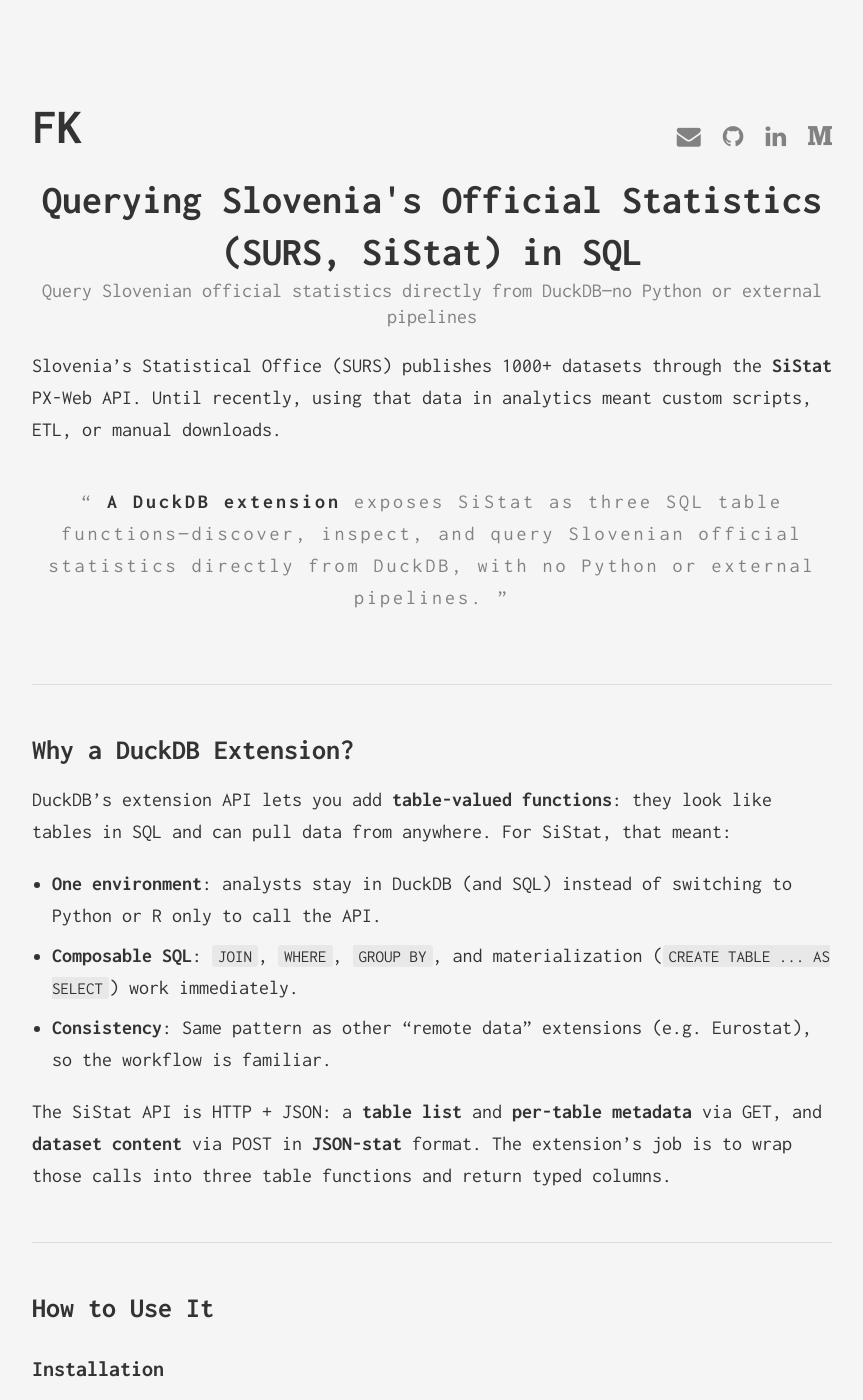
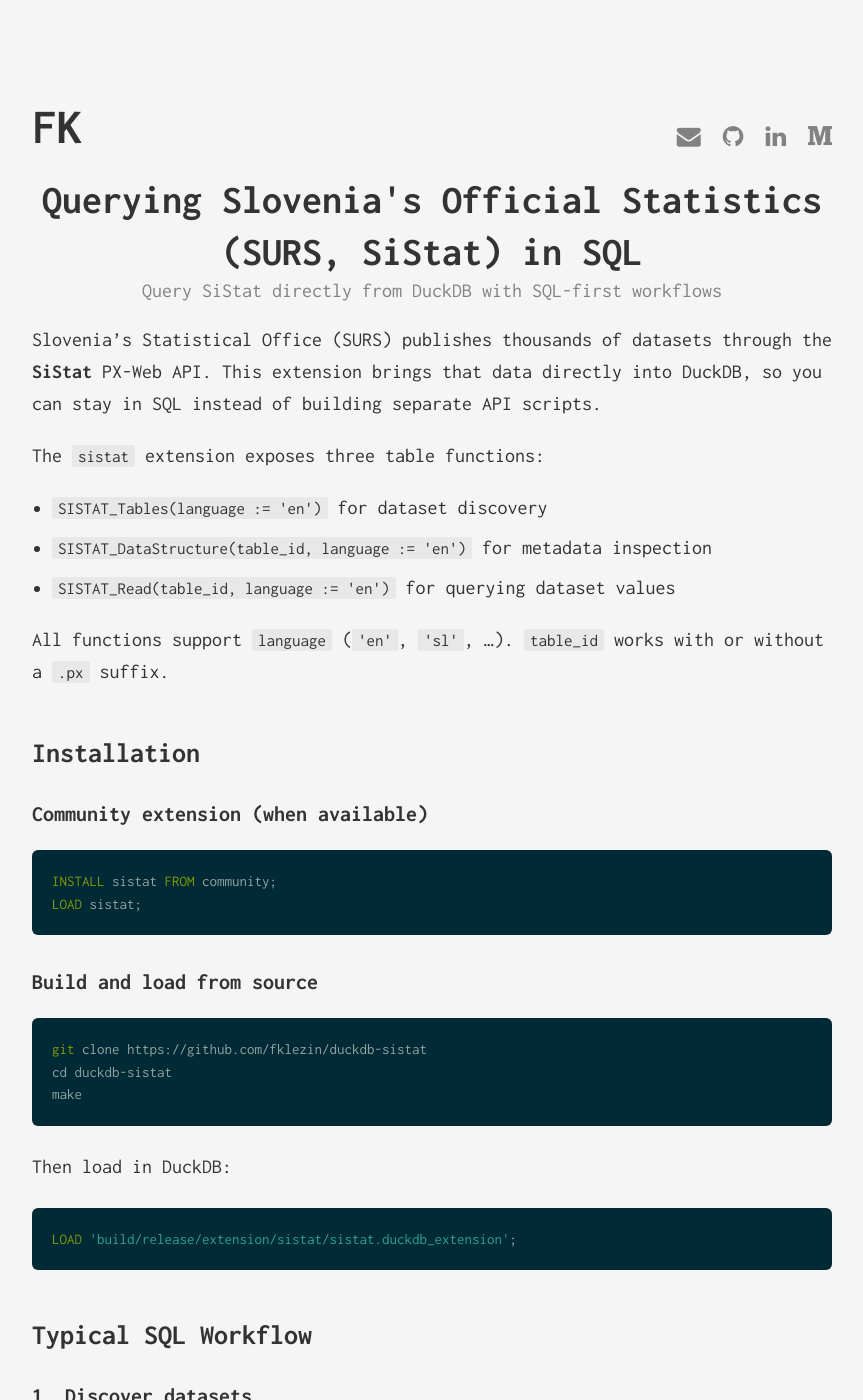
Before and after one commit to fklezin/fklezin.github.io, a Jekyll site: the page built from _posts/2026-03-03-querying-slovenia-official-statistics-sql-duckdb-extension-sistat.md, in a window 1280 px wide and 1400 px high. Shown: the whole window, without its empty margins (208-1071 px from the left). Built offline with Jekyll 4.4.1, drawn with Linux system fonts in a browser that asks for light colours; some of the changed text lies outside the part shown.

Commit message:
Improve SISTAT DuckDB post content and formatting

````diff
--- a/_posts/2026-03-03-querying-slovenia-official-statistics-sql-duckdb-extension-sistat.md
+++ b/_posts/2026-03-03-querying-slovenia-official-statistics-sql-duckdb-extension-sistat.md
@@ -1,44 +1,34 @@
 ---
 layout: post
 title: "Querying Slovenia's Official Statistics (SURS, SiStat) in SQL"
-subtitle: "Query Slovenian official statistics directly from DuckDB—no Python or external pipelines"
+subtitle: "Query SiStat directly from DuckDB with SQL-first workflows"
 date: 2026-03-03 00:00:00
 categories: [data-engineering, duckdb, sql, open-data]
 tags: [duckdb, sistat, surs, slovenia, sql, px-web]
 author: Florijan Klezin
-excerpt: "A DuckDB extension that exposes Slovenia's SiStat (SURS) PX-Web API as three SQL table functions, so you can discover, inspect, and query Slovenian official statistics directly from DuckDB."
+excerpt: "A DuckDB extension that exposes Slovenia's SiStat (SURS) PX-Web API as SQL table functions, so you can discover datasets, inspect metadata, and query live data directly in DuckDB."
 ---
 
-Slovenia's Statistical Office (SURS) publishes 1000+ datasets through the **SiStat** PX-Web API. Until recently, using that data in analytics meant custom scripts, ETL, or manual downloads.
+Slovenia's Statistical Office (SURS) publishes thousands of datasets through the **SiStat** PX-Web API. This extension brings that data directly into DuckDB, so you can stay in SQL instead of building separate API scripts.
 
-> **A DuckDB extension** exposes SiStat as three SQL table functions—discover, inspect, and query Slovenian official statistics directly from DuckDB, with no Python or external pipelines.
+The `sistat` extension exposes three table functions:
 
----
+- `SISTAT_Tables(language := 'en')` for dataset discovery
+- `SISTAT_DataStructure(table_id, language := 'en')` for metadata inspection
+- `SISTAT_Read(table_id, language := 'en')` for querying dataset values
 
-## Why a DuckDB Extension?
+All functions support `language` (`'en'`, `'sl'`, ...). `table_id` works with or without a `.px` suffix.
 
-DuckDB's extension API lets you add **table-valued functions**: they look like tables in SQL and can pull data from anywhere. For SiStat, that meant:
+## Installation
 
-- **One environment**: analysts stay in DuckDB (and SQL) instead of switching to Python or R only to call the API.
-- **Composable SQL**: `JOIN`, `WHERE`, `GROUP BY`, and materialization (`CREATE TABLE ... AS SELECT`) work immediately.
-- **Consistency**: Same pattern as other "remote data" extensions (e.g. Eurostat), so the workflow is familiar.
-
-The SiStat API is HTTP + JSON: a **table list** and **per-table metadata** via GET, and **dataset content** via POST in **JSON-stat** format. The extension's job is to wrap those calls into three table functions and return typed columns.
-
----
-
-## How to Use It
-
-### Installation
-
-**From the DuckDB Community Repository (recommended):**
+### Community extension (when available)
 
 ```sql
 INSTALL sistat FROM community;
 LOAD sistat;
 ```
 
-**From source:**
+### Build and load from source
 
 ```bash
 git clone https://github.com/fklezin/duckdb-sistat
@@ -46,25 +36,26 @@
 make
 ```
 
-Then in DuckDB:
+Then load in DuckDB:
 
 ```sql
 LOAD 'build/release/extension/sistat/sistat.duckdb_extension';
 ```
 
-### Typical Workflow
+## Typical SQL Workflow
 
-1. **Discover tables** — List datasets and filter by keyword (e.g. demographics, population):
+### 1. Discover datasets
 
 ```sql
 SELECT title, table_id, updated
 FROM SISTAT_Tables(language := 'en')
-WHERE LOWER(title) LIKE '%demographics%'
 ORDER BY updated DESC
 LIMIT 5;
 ```
 
-2. **Inspect structure (optional)** — See dimensions and value codes before reading data:
+Use `table_id` in scripts; titles can change.
+
+### 2. Inspect table structure
 
 ```sql
 SELECT variable_code, variable_text, position, value_codes, value_texts
@@ -72,7 +63,9 @@
 ORDER BY position;
 ```
 
-3. **Query the data** — Use `SISTAT_Read` like a table; apply `WHERE` and `LIMIT` in SQL. Treat `NULL`, `''`, and `'-'` as missing; use `TRY_CAST(value AS DOUBLE)` for numeric analysis:
+This helps you find valid filter values before reading a full dataset.
+
+### 3. Query data directly
 
 ```sql
 SELECT
@@ -86,23 +79,60 @@
 LIMIT 500;
 ```
 
-For a reproducible snapshot:
+`value` is often text in PX datasets, so use `TRY_CAST` for numeric analysis.
+
+### 4. Materialize a reproducible snapshot
 
 ```sql
-CREATE TABLE population_snapshot AS
-SELECT CURRENT_TIMESTAMP AS snapshot_ts, *
-FROM SISTAT_Read('05C1002S', language := 'en');
+CREATE OR REPLACE TABLE population_data AS
+SELECT *
+FROM SISTAT_Read('05C1002S', language := 'en')
+WHERE value IS NOT NULL AND value <> '' AND value <> '-';
+
+SELECT COUNT(*) AS loaded_rows FROM population_data;
 ```
 
-All functions accept an optional `language` argument (e.g. `'en'`, `'sl'`). Table IDs can be passed with or without the `.px` suffix. Data is fetched live from the official API; for reproducible results, materialize into a local table.
+SiStat queries return live data. Materialize local tables for repeatable downstream analysis.
 
----
+## End-to-End Example
+
+```sql
+-- 1) Find a table
+SELECT title, table_id
+FROM SISTAT_Tables(language := 'en')
+WHERE LOWER(title) LIKE '%population%'
+LIMIT 1;
+
+-- 2) Inspect dimensions
+SELECT variable_code, variable_text
+FROM SISTAT_DataStructure('05C1002S', language := 'en')
+ORDER BY position;
+
+-- 3) Materialize data
+CREATE OR REPLACE TABLE population_data AS
+SELECT *
+FROM SISTAT_Read('05C1002S', language := 'en')
+WHERE value IS NOT NULL AND value <> '' AND value <> '-';
+
+-- 4) Analyze
+SELECT
+  "SPOL" AS sex_code,
+  AVG(TRY_CAST(value AS DOUBLE)) AS avg_value
+FROM population_data
+GROUP BY 1
+ORDER BY 1;
+```
+
+## Querying Tips
+
+- Start with metadata (`SISTAT_Tables`, then `SISTAT_DataStructure`) before large reads.
+- Filter early (`WHERE`) and limit exploratory pulls (`LIMIT`).
+- Prefer explicit column selection for stable production queries.
+- Treat `NULL`, `''`, and `'-'` as missing values.
 
 ## References
 
-- [SiStat (SURS) PX-Web](https://pxweb.stat.si/sistat/sl/Home/Help) — Official Slovenian statistics portal and API.
-- [DuckDB Community Extensions](https://duckdb.org/docs/extensions/community_extensions.html) — Overview and installation.
-- [Community Extension Development](https://duckdb.org/community_extensions/development) — Building and publishing.
-- [duckdb/community-extensions](https://github.com/duckdb/community-extensions) — Repository and descriptor examples.
-- [duckdb/extension-template](https://github.com/duckdb/extension-template) — C++ extension template and CI.
-- [duckdb-sistat](https://github.com/fklezin/duckdb-sistat) — Source of the sistat extension.
+- [duckdb-sistat README](https://github.com/fklezin/duckdb-sistat/blob/main/README.md)
+- [duckdb-sistat examples](https://github.com/fklezin/duckdb-sistat/tree/main/examples/queries)
+- [SiStat (SURS) PX-Web](https://pxweb.stat.si/sistat/sl/Home/Help)
+- [DuckDB Community Extensions](https://duckdb.org/docs/extensions/community_extensions.html)
````
